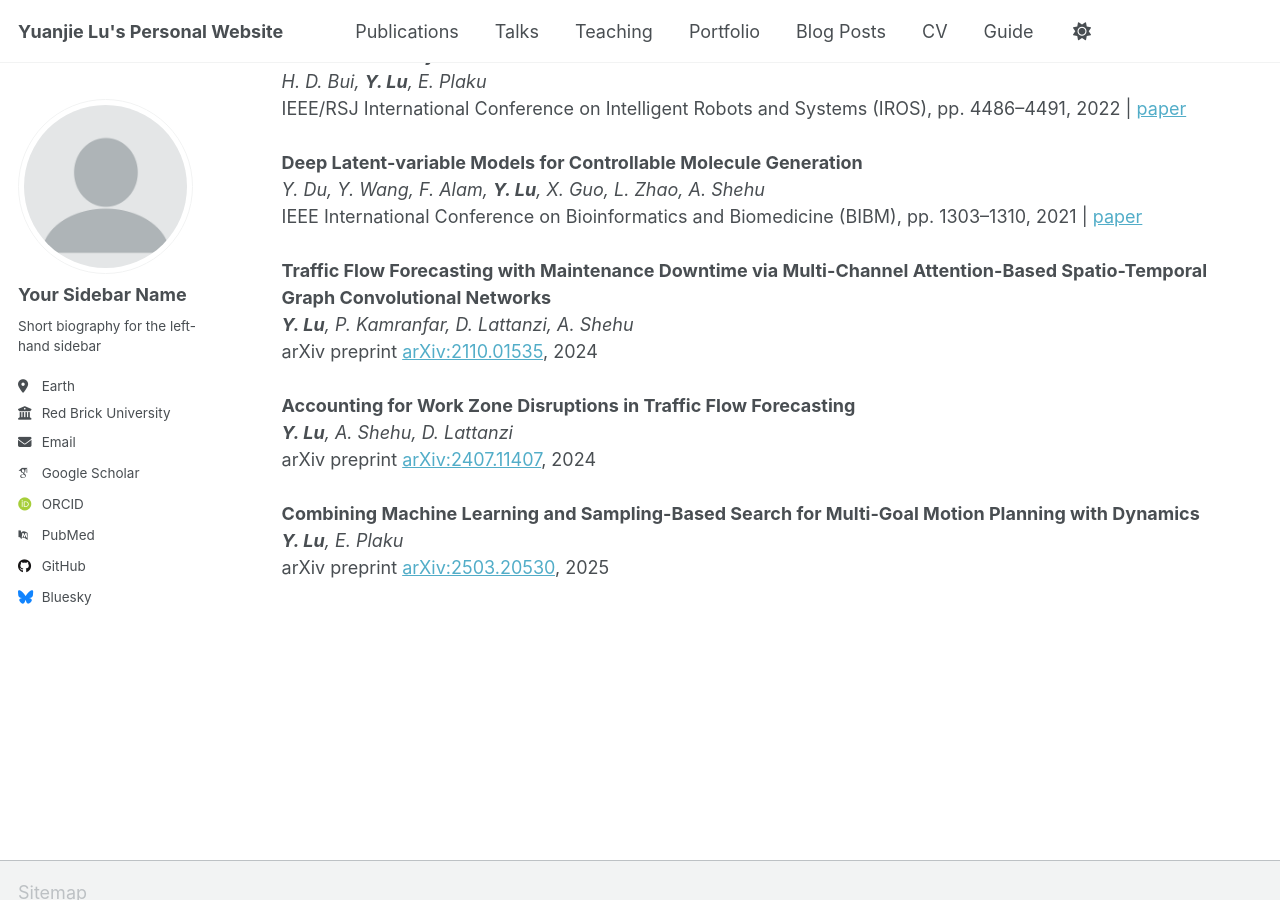
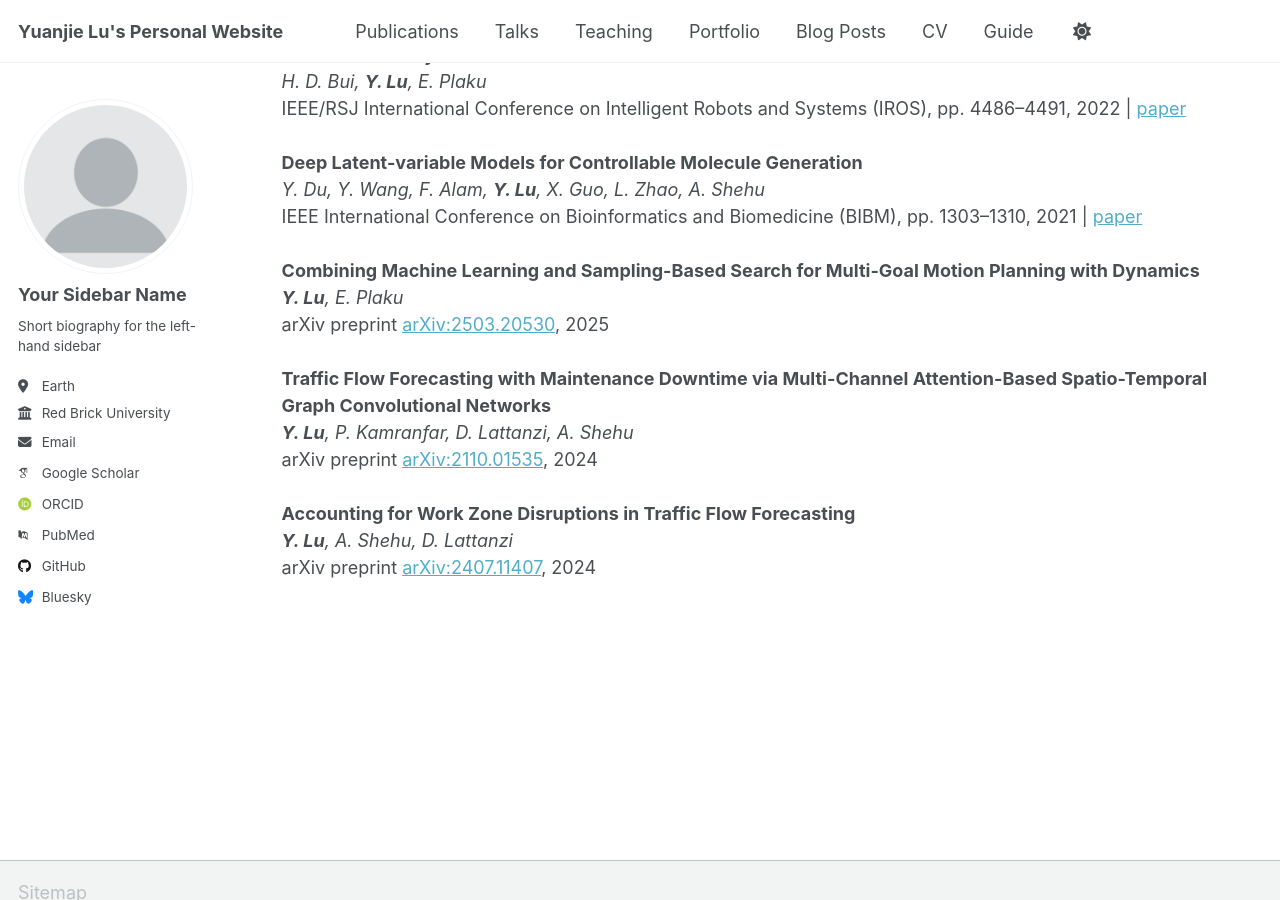
Before and after one commit to yuanjielu-64/yuanjielu-64.github.io, a Jekyll site: the page built from _pages/publications.md, in a window 1280 px wide and 900 px high, scrolled down 984 px. Built offline with Jekyll 4.4.1, drawn with Linux system fonts in a browser that asks for light colours; nearby versions of some CDN libraries; some web fonts are replaced; a script that is not in the unit is left out.

Commit message:
Update publications.md

```diff
--- a/_pages/publications.md
+++ b/_pages/publications.md
@@ -80,20 +80,20 @@ googlescholar: https://scholar.google.com/citations?user=BVwGPdQAAAAJ&hl=en
         IEEE International Conference on Bioinformatics and Biomedicine (BIBM), pp. 1303–1310, 2021
         | <a href="https://ieeexplore.ieee.org/document/9669692">paper</a>
       </div>
-      <div class="pub-card" data-topic="traffic-forecasting" data-year="2024" data-selected="true">
+       <div class="pub-card" data-topic="motion-planning,learning-based-navigation" data-year="2025" data-selected="true">
+        <strong>Combining Machine Learning and Sampling-Based Search for Multi-Goal Motion Planning with Dynamics</strong><br>
+        <em><b>Y. Lu</b>, E. Plaku</em><br>
+        arXiv preprint <a href="https://arxiv.org/abs/2503.20530" target="_blank">arXiv:2503.20530</a>, 2025
+      </div>
+      <div class="pub-card" data-topic="machine-learning" data-year="2024" data-selected="true">
         <strong>Traffic Flow Forecasting with Maintenance Downtime via Multi-Channel Attention-Based Spatio-Temporal Graph Convolutional Networks</strong><br>
         <em><b>Y. Lu</b>, P. Kamranfar, D. Lattanzi, A. Shehu</em><br>
         arXiv preprint <a href="https://arxiv.org/abs/2110.01535" target="_blank">arXiv:2110.01535</a>, 2024
       </div>
-      <div class="pub-card" data-topic="traffic-forecasting" data-year="2024" data-selected="true">
+      <div class="pub-card" data-topic="machine-learning" data-year="2024" data-selected="true">
         <strong>Accounting for Work Zone Disruptions in Traffic Flow Forecasting</strong><br>
         <em><b>Y. Lu</b>, A. Shehu, D. Lattanzi</em><br>
         arXiv preprint <a href="https://arxiv.org/abs/2407.11407" target="_blank">arXiv:2407.11407</a>, 2024
-      </div>
-      <div class="pub-card" data-topic="motion-planning,learning-based-navigation" data-year="2025" data-selected="true">
-        <strong>Combining Machine Learning and Sampling-Based Search for Multi-Goal Motion Planning with Dynamics</strong><br>
-        <em><b>Y. Lu</b>, E. Plaku</em><br>
-        arXiv preprint <a href="https://arxiv.org/abs/2503.20530" target="_blank">arXiv:2503.20530</a>, 2025
       </div>
     </div>
   </div>
```
